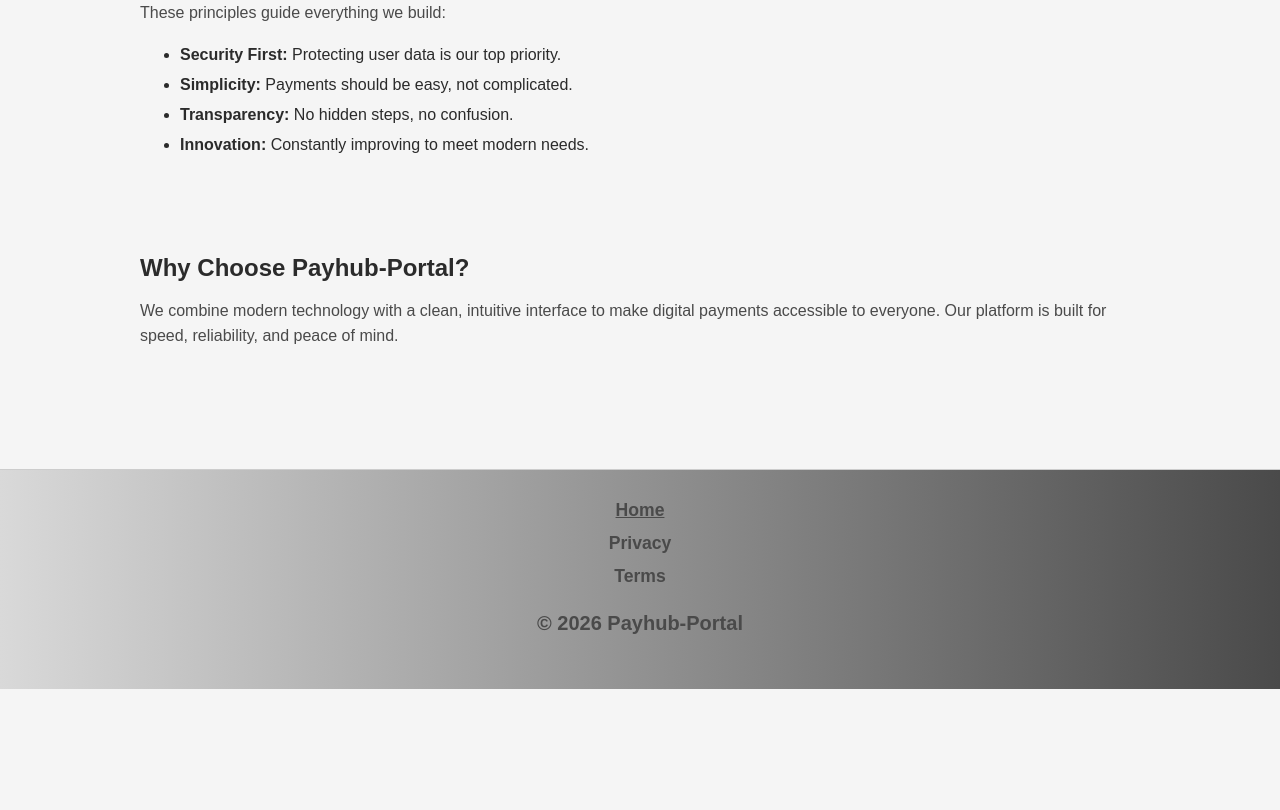
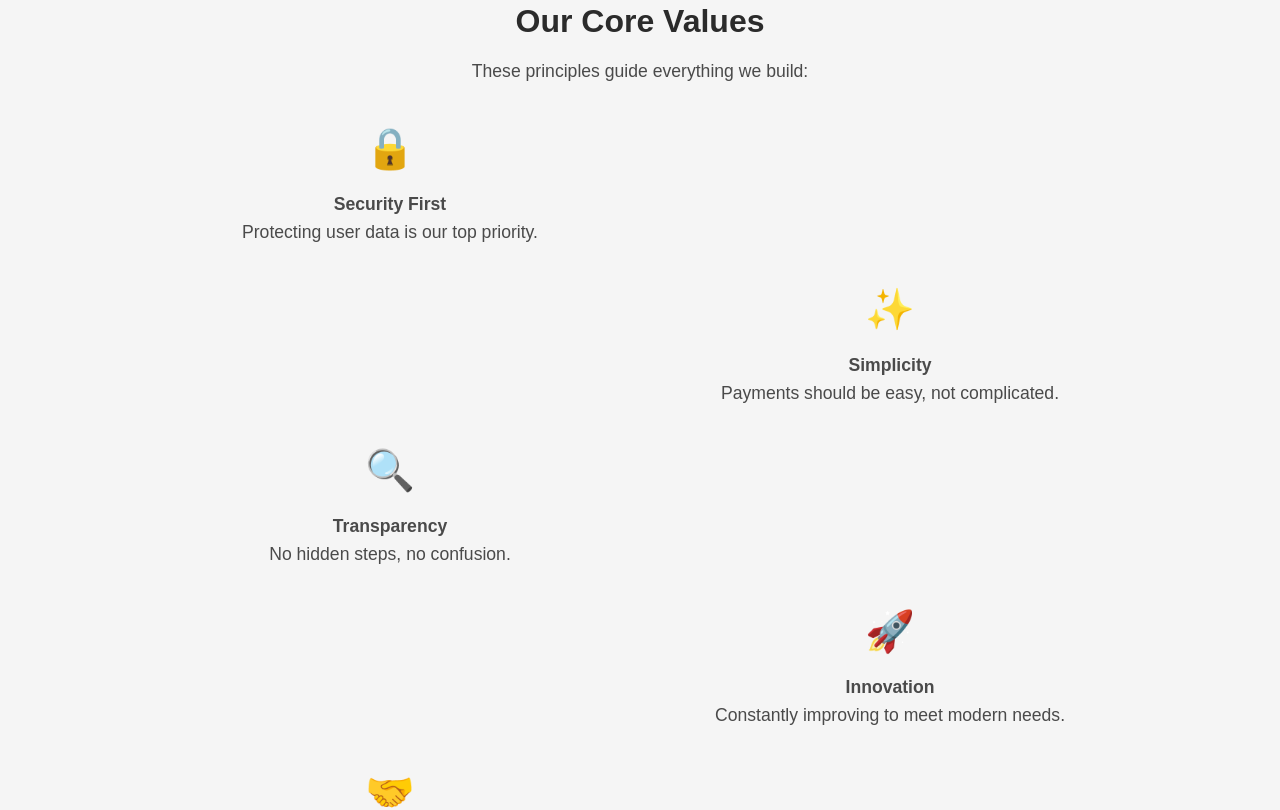
Before and after one commit to alekhyaatyam/Payhub-Portal, a Next.js app: page / in a window 1280 px wide. Shown: the part 1140-1950 px from the top of the page. Before the commit the page ends 1829 px from the top, so only its background shows below. Built offline with nearby package versions, Linux system fonts and the light colour scheme.

Commit message:
Version 2.3 Revamped Core Values section: added alternating left/right layout, icon‑top cards, centered final item, and updated styling for a cleaner visual flow

```diff
--- a/app/globals.css
+++ b/app/globals.css
@@ -164,3 +164,45 @@ p {
     padding: 40px 16px;
   }
 }
+
+.core-values {
+  max-width: 900px;
+  margin: 60px auto;
+  padding: 20px;
+}
+
+.core-values h2 {
+  text-align: center;
+  font-size: 2rem;
+  margin-bottom: 10px;
+  font-weight: 700;
+}
+
+.core-values p {
+  text-align: center;
+  margin-bottom: 40px;
+  font-size: 1.1rem;
+}
+
+/* Base item style */
+.value-item {
+  width: 100%;
+  max-width: 400px;
+  margin-bottom: 40px;
+  text-align: center;
+}
+
+.value-icon {
+  font-size: 2.5rem;
+  margin-bottom: 10px;
+  color: #6a1b9a;
+}
+
+/* Positioning */
+.value-item.left {
+  margin-right: auto;
+}
+
+.value-item.right {
+  margin-left: auto;
+}
--- a/app/page.tsx
+++ b/app/page.tsx
@@ -79,15 +79,51 @@ export default function About() {
         </div>
       </div>
 
-      {/* Core Values */}
+    {/* Core Values */}
+    <section className="core-values">
       <h2>Our Core Values</h2>
       <p>These principles guide everything we build:</p>
-      <ul className="list-spaced">
-        <li><strong>Security First:</strong> Protecting user data is our top priority.</li>
-        <li><strong>Simplicity:</strong> Payments should be easy, not complicated.</li>
-        <li><strong>Transparency:</strong> No hidden steps, no confusion.</li>
-        <li><strong>Innovation:</strong> Constantly improving to meet modern needs.</li>
-      </ul>
+      {/* 1 - Left */}
+      <div className="value-item left">
+        <div className="value-icon">🔒</div>
+          <p>
+            <strong>Security First</strong><br />
+              Protecting user data is our top priority.
+          </p>
+      </div>
+      {/* 2 - Right */}
+      <div className="value-item right">
+        <div className="value-icon">✨</div>
+          <p>
+            <strong>Simplicity</strong><br />
+              Payments should be easy, not complicated.
+          </p>
+      </div>
+      {/* 3 - Left */}
+      <div className="value-item left">
+        <div className="value-icon">🔍</div>
+          <p>
+            <strong>Transparency</strong><br />
+              No hidden steps, no confusion.
+          </p>
+      </div>
+      {/* 4 - Right */}
+      <div className="value-item right">
+        <div className="value-icon">🚀</div>
+          <p>
+            <strong>Innovation</strong><br />
+              Constantly improving to meet modern needs.
+          </p>
+      </div>
+      {/* 5 - Center */}
+      <div className="value-item left">
+        <div className="value-icon">🤝</div>
+          <p>
+            <strong>Trust</strong><br />
+              Building long‑term confidence with every interaction.
+          </p>
+      </div>
+    </section>
 
       {/* Why Choose Us */}
       <div className="section-gap">
```
